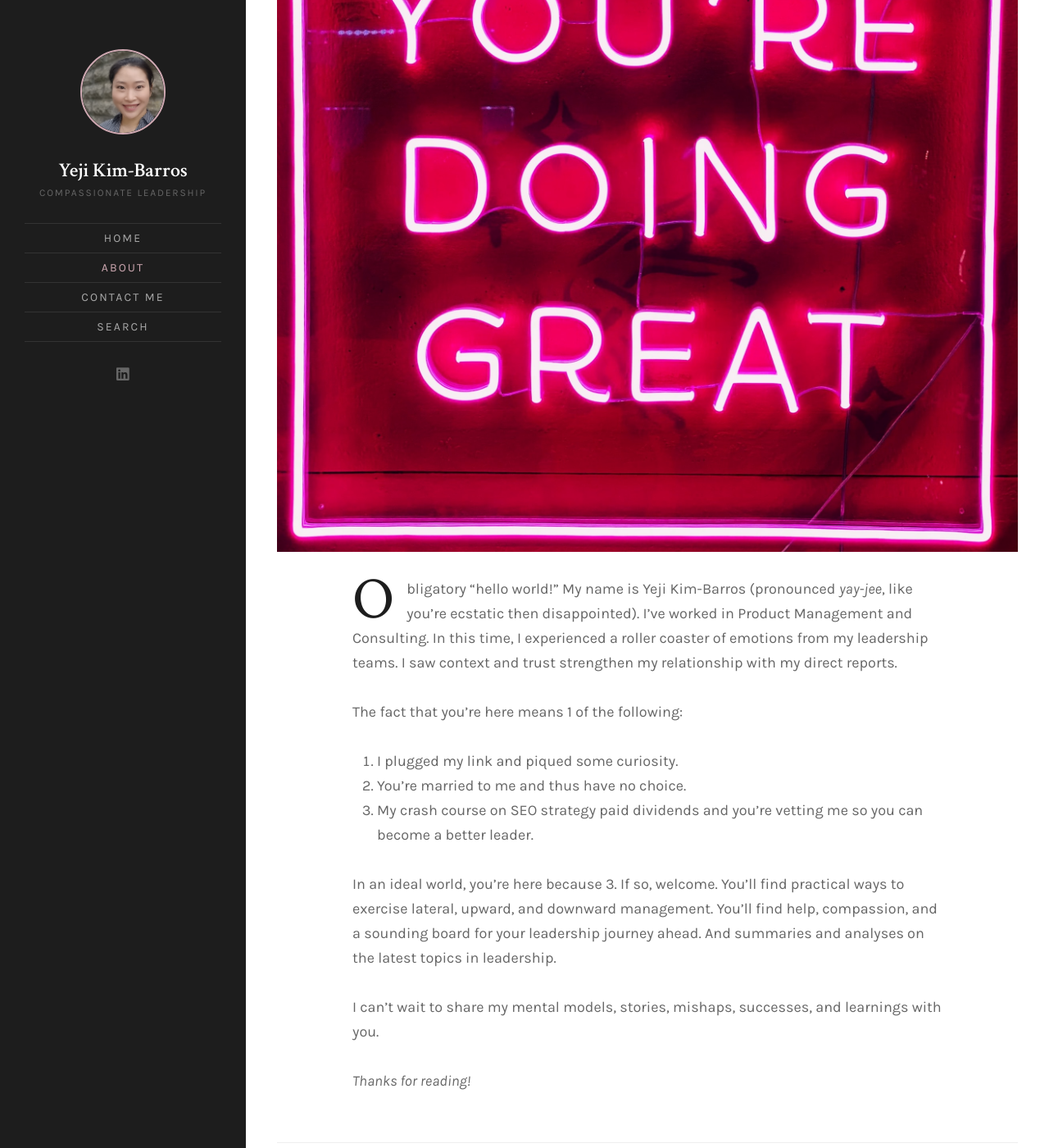
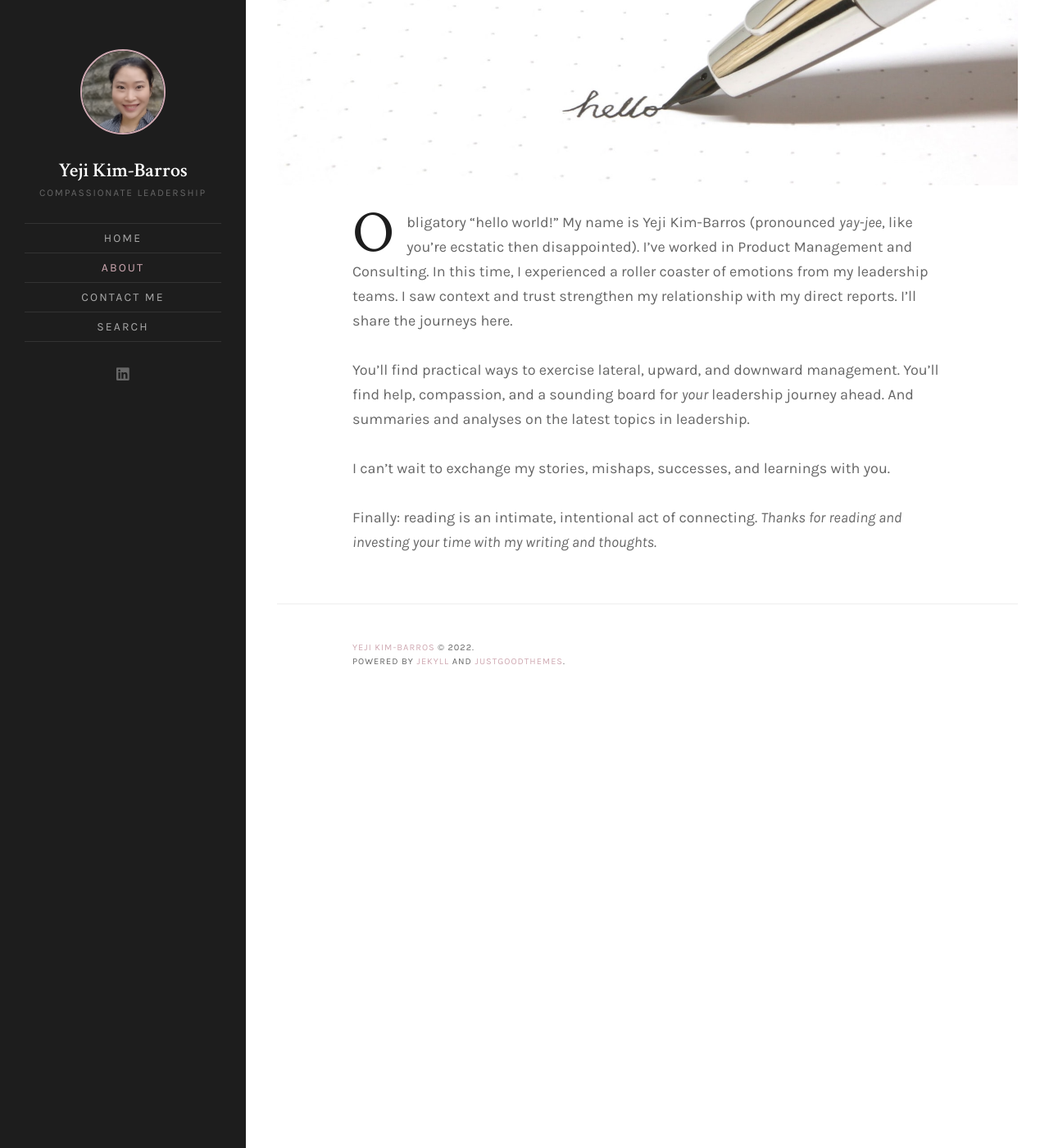
Before and after one commit to ykbarros/ykbarros.github.io, a Jekyll site: the page built from about.md, in a window 1280 px wide and 1400 px high, scrolled down 410 px. Shown: the whole window at 82% size. Built offline with Jekyll 4.4.1, drawn with Linux system fonts in a browser that asks for light colours; a script that is not in the unit is left out.

Commit message:
Update intro copies
- Main page
- About page

```diff
--- a/_config.yml
+++ b/_config.yml
@@ -11,7 +11,7 @@ logo:
 # Author image is used in site sidebar and greetings in the home page hero text
 author:
   image: 'AuthorImage.png'
-  greetings: "Hiya, I'm Yeji. I've been in product and people development for the past 10 years. I want to share what I've learned. Nice to meet you!"
+  greetings: "Hiya, I'm Yeji. I've been in product and people management for the past 10 years. I want to share what I've learned. Nice to meet you!"
 favicon: 'assets/images/favicon.ico'
 # disqus: 'justgoodthemes'
 # mailchimp_url: '//justgoodthemes.us3.list-manage.com/subscribe/post?u=78f1bab16028354caeb23aecd&amp;id=4a7330d117'
--- a/about.md
+++ b/about.md
@@ -4,15 +4,10 @@ title: About
 featured_image: /assets/images/pages/about.jpg
 ---
 
-Obligatory "hello world!" My name is Yeji Kim-Barros (pronounced *yay-jee*, like you're ecstatic then disappointed). I've worked in Product Management and Consulting. In this time, I experienced a roller coaster of emotions from my leadership teams. I saw context and trust strengthen my relationship with my direct reports.
+Obligatory "hello world!" My name is Yeji Kim-Barros (pronounced *yay-jee*, like you're ecstatic then disappointed). I've worked in Product Management and Consulting. In this time, I experienced a roller coaster of emotions from my leadership teams. I saw context and trust strengthen my relationship with my direct reports. I'll share the journeys here.
 
-The fact that you're here means 1 of the following:
-1. I plugged my link and piqued some curiosity.
-2. You're married to me and thus have no choice.
-3. My crash course on SEO strategy paid dividends and you're vetting me so you can become a better leader.
+You'll find practical ways to exercise lateral, upward, and downward management. You'll find help, compassion, and a sounding board for *your* leadership journey ahead. And summaries and analyses on the latest topics in leadership.
 
-In an ideal world, you're here because 3. If so, welcome. You'll find practical ways to exercise lateral, upward, and downward management. You'll find help, compassion, and a sounding board for your leadership journey ahead. And summaries and analyses on the latest topics in leadership.
+I can't wait to exchange my stories, mishaps, successes, and learnings with you.
 
-I can't wait to share my mental models, stories, mishaps, successes, and learnings with you.
-
-*Thanks for reading!*
+Finally: reading is an intimate, intentional act of connecting. *Thanks for reading and investing your time with my writing and thoughts.*
```
Also changed, not shown: assets/images/pages/about.jpg, 1 other file.
